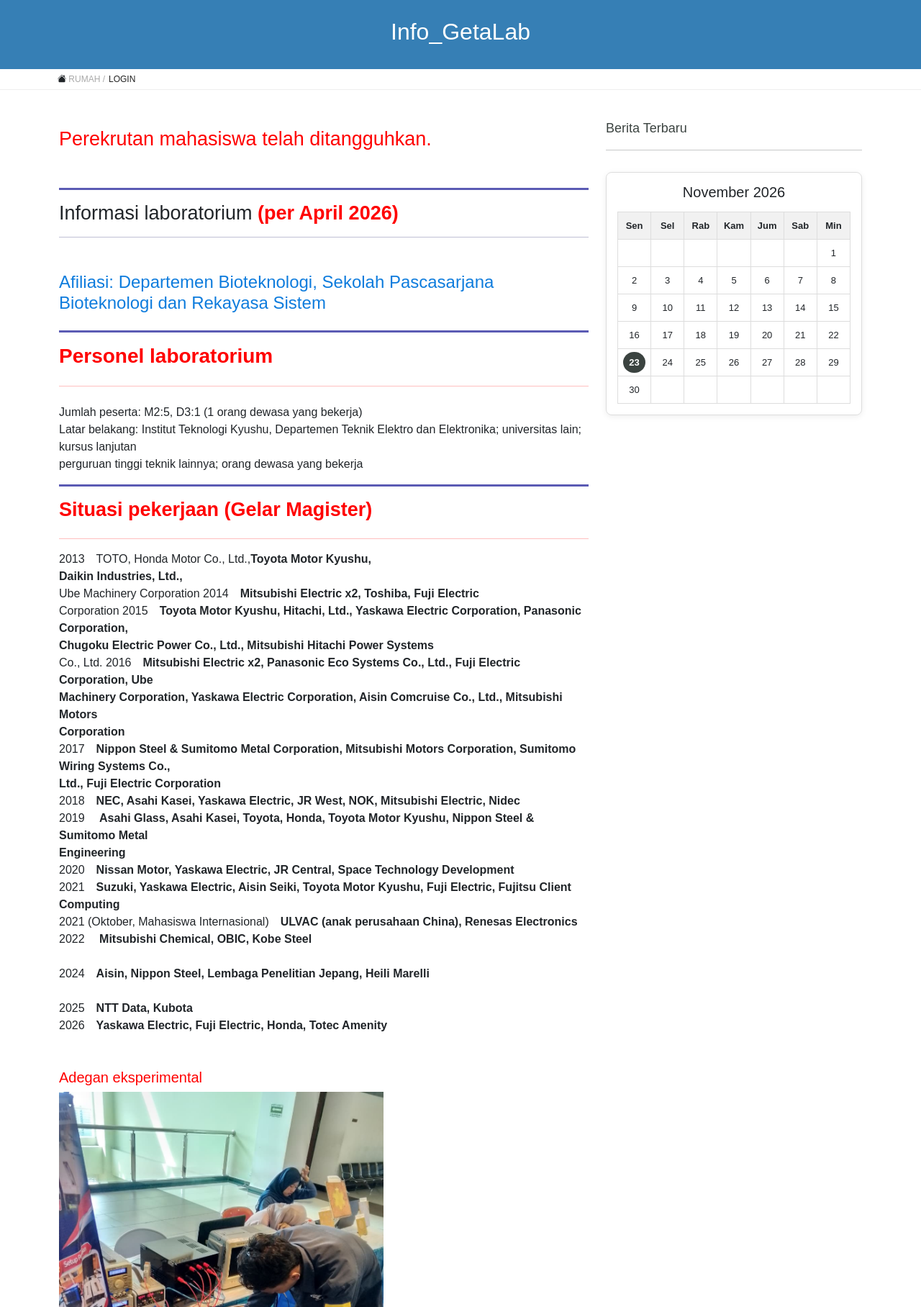
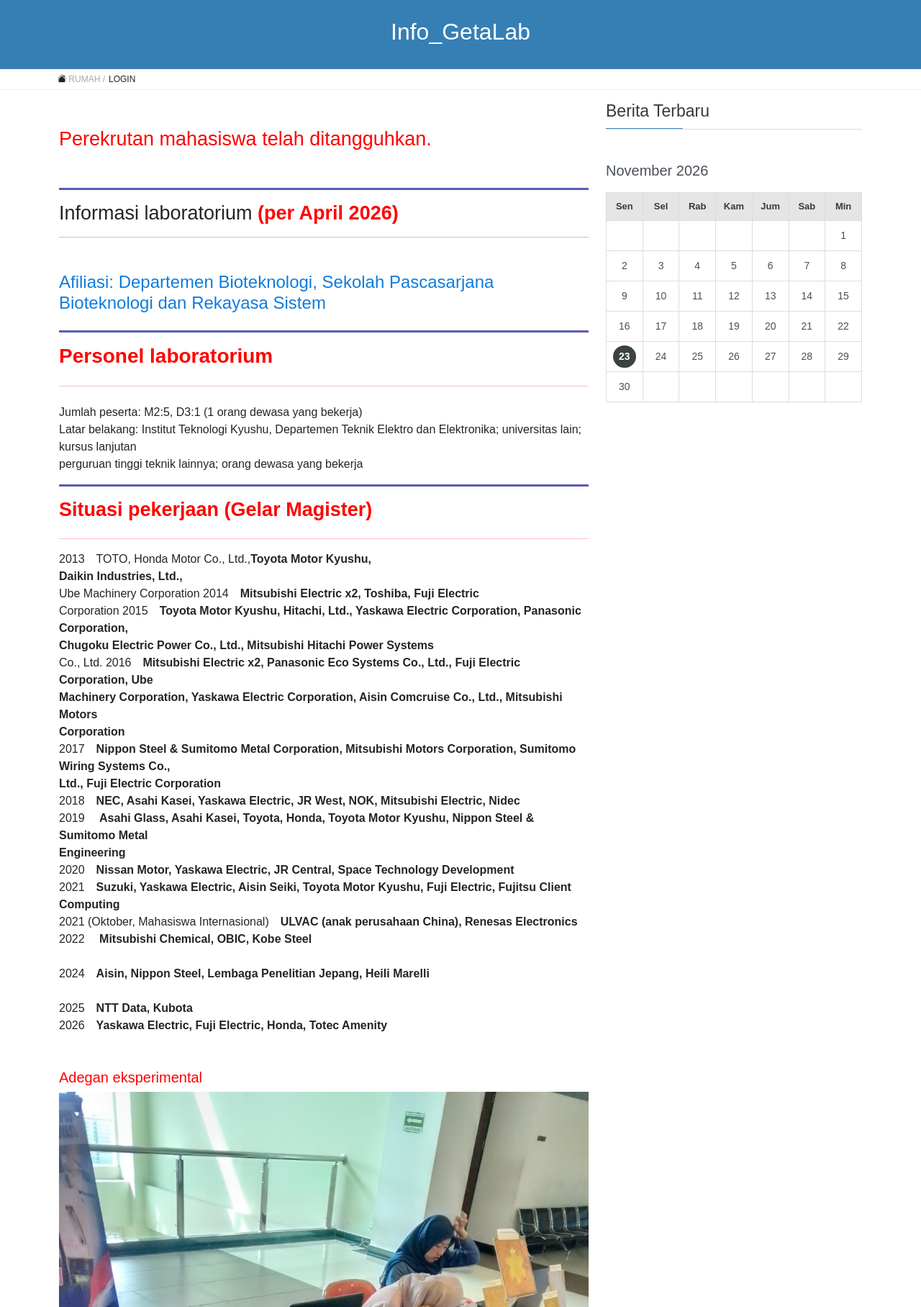
Before and after one commit to Renasha31/lab-geta-pens, a Laravel app: page /info in a window 1280 px wide. Shown: the part 104-1920 px from the top of the page at 72% size. Run offline with Laravel 12, Linux system fonts and the light colour scheme; data that the repository does not hold is empty.

Commit message:
update kalender

```diff
--- a/resources/views/info/index.blade.php
+++ b/resources/views/info/index.blade.php
@@ -49,5 +49,5 @@
 
     <h5 style="color: red;" class="mt-5">Adegan eksperimental</h5>
 
-    <img src="{{ asset('images/WhatsApp Image 2026-11-23 at 8.20.35 AM (1).jpeg') }}" style="height: 600px;" alt="">
+    <img src="{{ asset('images/WhatsApp Image 2026-11-23 at 8.20.35 AM (1).jpeg') }}" style="width: 100%; height: auto; object-fit: contain; display: block;" alt="">
 @endsection
--- a/resources/views/sidebar.blade.php
+++ b/resources/views/sidebar.blade.php
@@ -1,89 +1,47 @@
 
 @php
     $berita = \App\Models\Berita::latest()->take(5)->get();
-
     $today = \Carbon\Carbon::now();
-    $month = $today->copy()->startOfMonth();
-    $startDay = $month->dayOfWeekIso;
+    $startDay = $today->copy()->startOfMonth()->dayOfWeekIso;
     $daysInMonth = $today->daysInMonth;
 @endphp
 
-<style>
-    .sidebar-wrapper {
-        position: sticky;
-        top: 20px;
-    }
+<div style="position: sticky; top: 20px;">
+    <div style="margin-bottom: 45px;">
 
-    .sidebar-calendar {
-        margin-top: 30px;
-        padding: 15px;
-        border: 1px solid #ddd;
-        border-radius: 8px;
-        box-shadow: 0 2px 8px #eee;
-        background: white;
-        width: 100%;
-    }
+        <h4 style="font-size: 23px; font-weight: 400; color: #343a40; margin-bottom: 10px;">Berita Terbaru</h4>
 
-    .sidebar-calendar table {
-        width: 100%;
-        table-layout: fixed;
-        border-collapse: collapse;
-        margin-top: 15px;
-    }
+        <div style="border-bottom: 1px solid #ddd;">
+            <div style="width: 30%; border-bottom: 1px solid #4285c5;"></div>
+        </div>
 
-    .sidebar-calendar th,
-    .sidebar-calendar td {
-        border: 1px solid #ddd;
-        text-align: center;
-        font-size: 13px;
-        height: 38px;
-    }
+        @foreach ($berita as $item)
+            <div style="padding: 12px 8px; border-bottom: 1px solid #eee;">
+                <a href="{{ route('berita.show', $item->id) }}"
+                    style="text-decoration: none; color: #555; font-size: 16px; line-height: 1.7;">
+                    {{ $item->title }}
+                </a>
+            </div>
+        @endforeach
 
-    .sidebar-calendar th {
-        background: #f1f1f1;
-        font-weight: bold;
-    }
+    </div>
 
-    .sidebar-calendar .today {
-        background: #3b4340;
-        color: white;
-        border-radius: 50%;
-        font-weight: bold;
-    }
-</style>
+    {{-- KALENDER --}}
+    <div>
 
-<div class="sidebar-wrapper">
-
-    <p class="mt-4" style="color: #3b4340; font-size: large;">
-        Berita Terbaru
-    </p>
-    <hr>
-
-    @foreach ($berita as $item)
-        <p>
-            <a href="{{ route('berita.show', $item->id) }}"
-                style="text-decoration: none; color: #3b4340;">
-                {{ $item->title }}
-            </a>
-        </p>
-    @endforeach
-
-    <div class="sidebar-calendar">
-
-        <h5 class="text-center">
+        <h5 style="font-size: 20px; font-weight: 400; color: #495057; margin-bottom: 18px;">
             {{ $today->translatedFormat('F Y') }}
         </h5>
 
-        <table>
+        <table style="width: 100%; border-collapse: collapse; table-layout: fixed;">
+
             <thead>
                 <tr>
-                    <th>Sen</th>
-                    <th>Sel</th>
-                    <th>Rab</th>
-                    <th>Kam</th>
-                    <th>Jum</th>
-                    <th>Sab</th>
-                    <th>Min</th>
+                    @foreach (['Sen', 'Sel', 'Rab', 'Kam', 'Jum', 'Sab', 'Min'] as $hari)
+                        <th style="background: #e5e5e5; border: 1px solid #ddd; padding: 9px 0; text-align: center; font-size: 13px; color: #343a40;">
+                            {{ $hari }}
+                        </th>
+                    @endforeach
                 </tr>
             </thead>
 
@@ -93,22 +51,31 @@
                 @while ($day <= $daysInMonth)
                     <tr>
                         @for ($col = 1; $col <= 7; $col++)
-                            <td>
+                            <td style="border: 1px solid #ddd; height: 42px; text-align: center; font-size: 14px; color: #495057;">
+
                                 @if (($day == 1 && $col < $startDay) || $day > $daysInMonth)
                                     &nbsp;
                                 @else
-                                    <span class="{{ $day == $today->day ? 'today' : '' }}"
-                                        style="display:inline-block; padding:5px 8px;">
+                                    @if ($day == $today->day)
+                                    <span style="display: inline-block; padding: 5px 8px; background: #3b4340; color: white; border-radius: 50%; font-weight: bold;">
                                         {{ $day }}
                                     </span>
+                                @else
+                                     <span style="display: inline-block; padding: 5px 8px;">
+                                        {{ $day }}
+                                    </span>
+                                @endif
                                     @php $day++; @endphp
                                 @endif
+
                             </td>
                         @endfor
                     </tr>
                 @endwhile
             </tbody>
+
         </table>
 
     </div>
+
 </div>
```
